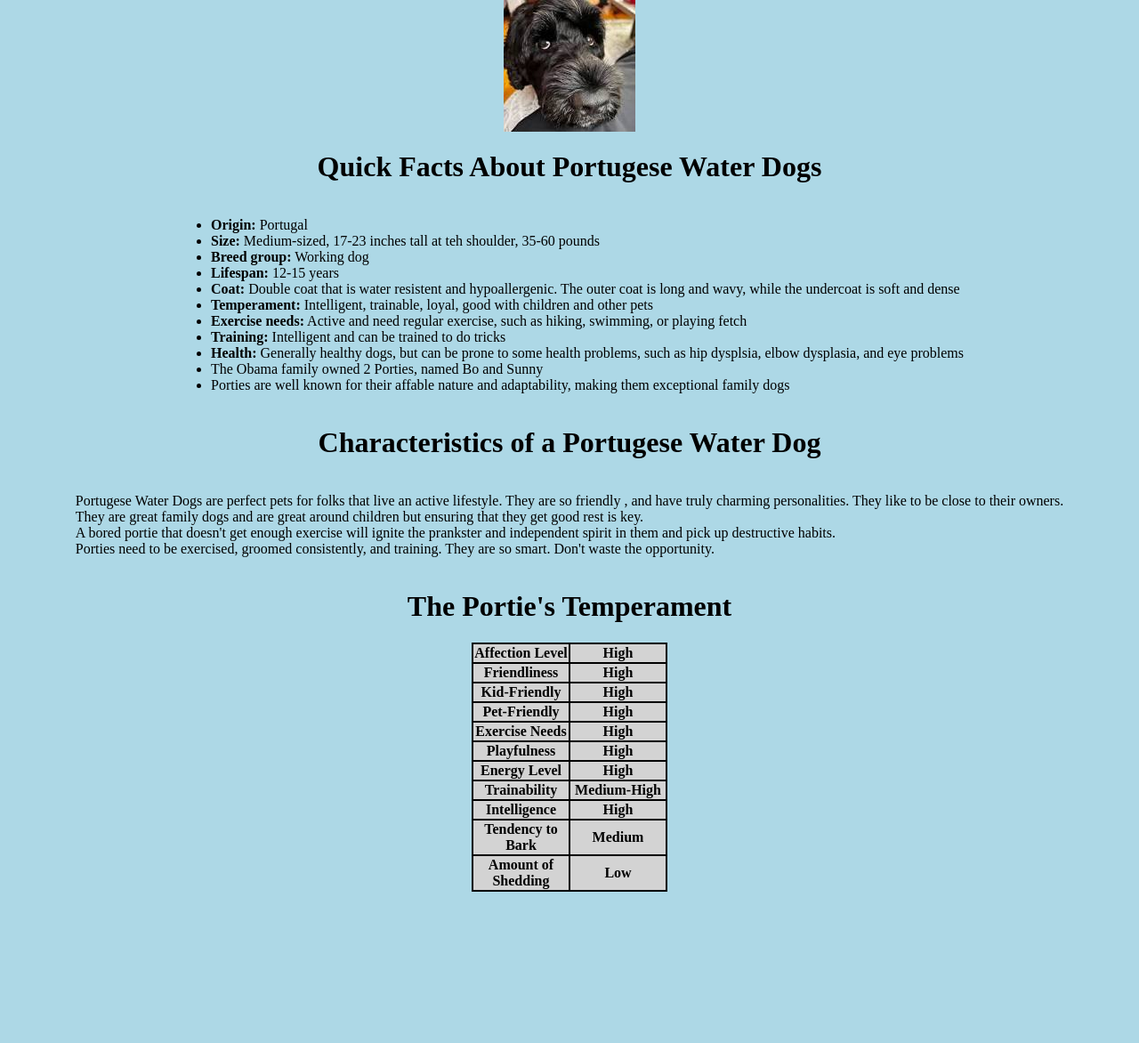
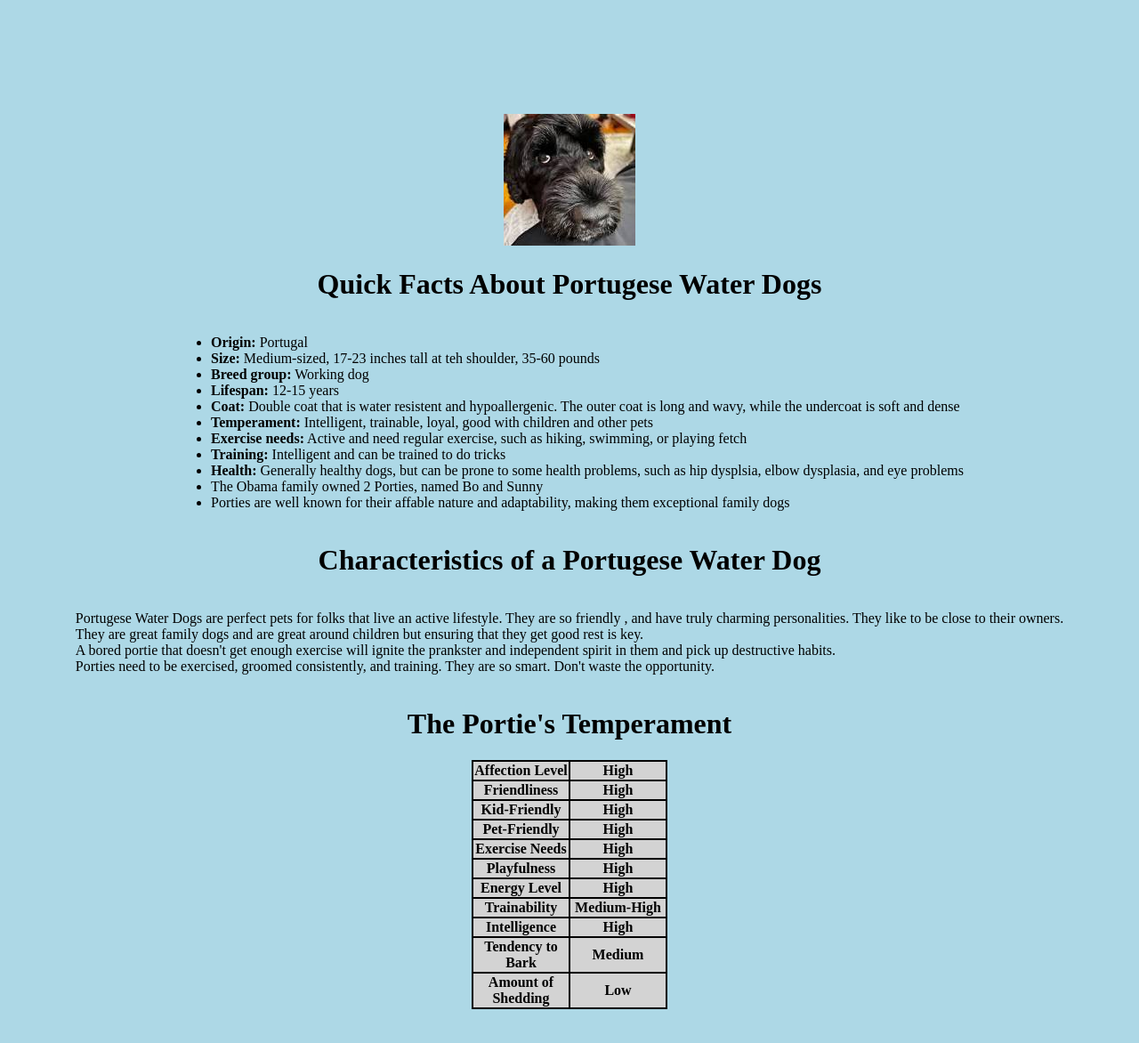
Before and after one commit to QuirkyChanel/Porties-Sba, a plain HTML site: page About.html in a window 1280 px wide. Shown: the whole page at 89% size. Before the commit the page ends 1002 px from the top, so only its background shows below. Drawn offline with Linux system fonts and the light colour scheme.

Commit message:
Moved pics and tables

```diff
--- a/About.html
+++ b/About.html
@@ -82,6 +82,7 @@
     <h1>
         The Portie's Temperament
     </h1>
+    <div class="table">
         <table bgcolor="black" width="220">
 
             <tr bgcolor="lightgrey" align="center">
@@ -130,6 +131,8 @@
             </tr>
 
         </table>
+    </div>
+
 
 </body>
 
--- a/styles.css
+++ b/styles.css
@@ -67,7 +67,9 @@ a:hover {
 }
 
 .aboutPortie {
-    display: flex;
-    justify-content:
+    margin-top: 10%;
 
 }
+.table {
+    margin-bottom: 10%;
+}
```
Lines whose indentation alone changed are shown as unchanged.
